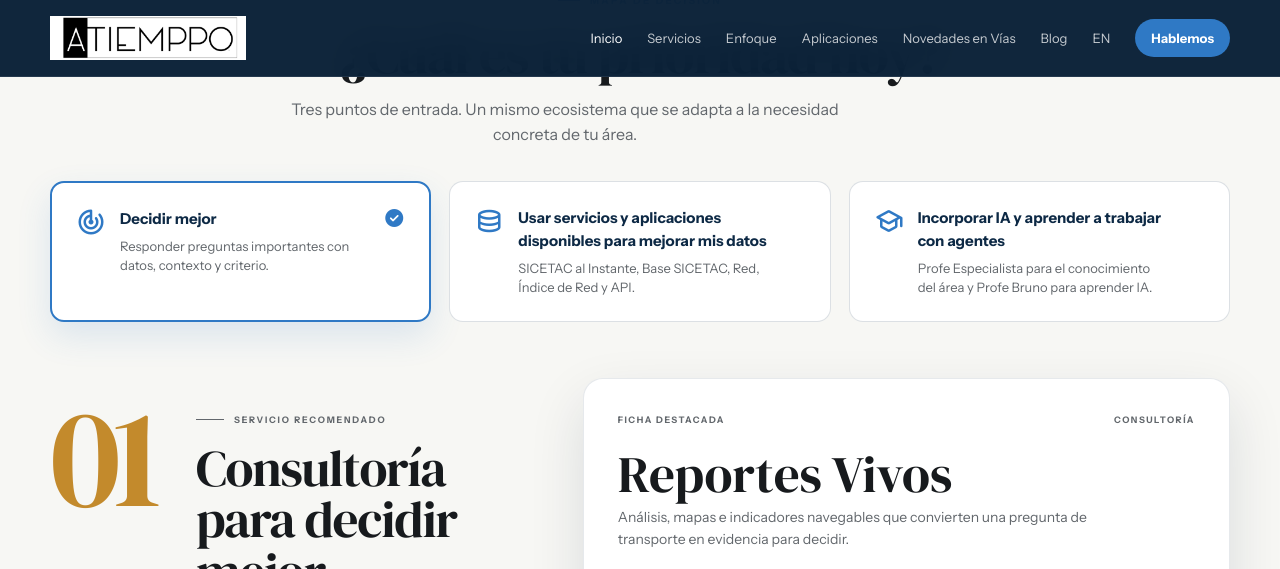
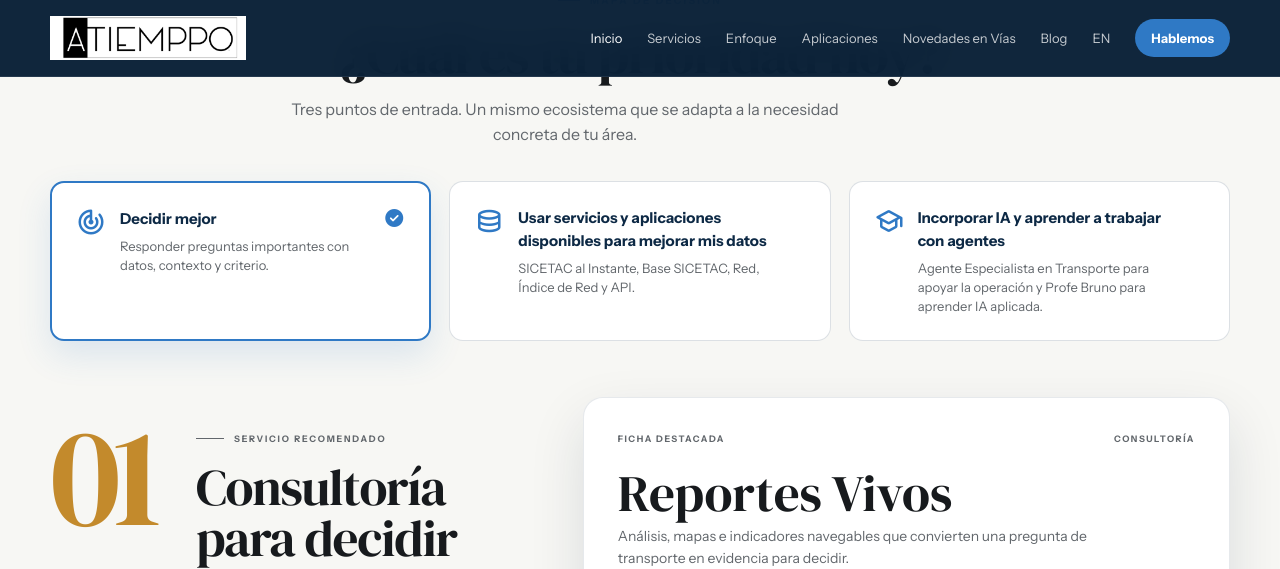
Before and after one commit to imatjuanmatiz/atiemppo-web, a Jekyll site: the page built from index.html, in a window 1280 px wide and 900 px high, scrolled down 746 px, cut to the strip 0-569 px from the top of the window. Built offline with Jekyll 4.4.1, drawn with Linux system fonts in a browser that asks for light colours; some of the changed lines change nothing that is shown.

Commit message:
Afina la oferta de agentes para transporte

```diff
--- a/assets/js/home-2026.js
+++ b/assets/js/home-2026.js
@@ -33,16 +33,16 @@
     ai: {
       chapter: "03",
       title: "Incorporar IA y aprender a trabajar con agentes.",
-      description: "Combinamos profesores especializados con aprendizaje práctico de inteligencia artificial para que el equipo incorpore agentes sobre tareas reales de transporte.",
-      outcomes: ["Profe Especialista para aprender y consultar el conocimiento propio del área.", "Profe Bruno para aprender IA y construir agentes aplicados.", "Capacidades propias para continuar y escalar."],
+      description: "Combinamos conocimiento especializado en transporte con aprendizaje práctico de inteligencia artificial para que el equipo resuelva tareas reales de su operación y desarrolle capacidades propias.",
+      outcomes: ["Agente Especialista en Transporte para resolver consultas y tareas con contexto del sector.", "Profe Bruno para aprender IA aplicada al transporte y construir agentes.", "Capacidades propias para continuar y escalar."],
       serviceUrl: "#servicios",
-      category: "Aprendizaje con IA",
-      product: "Profe Especialista + Profe Bruno",
-      productDescription: "Usa un Profe Especialista para aprender y consultar el conocimiento específico de tu operación, y Profe Bruno para aprender IA y convertir ese aprendizaje en agentes aplicados.",
+      category: "Transporte e IA",
+      product: "Agente Especialista en Transporte + Profe Bruno",
+      productDescription: "El Agente Especialista en Transporte apoya consultas y tareas de la operación con contexto del sector. Profe Bruno acompaña al equipo a aprender IA aplicada y a construir sus propios agentes.",
       productImage: "/assets/images/atiemppo/mesa-trabajo-ia.png",
-      productAlt: "Mesa de trabajo con Profe Especialista y Profe Bruno",
+      productAlt: "Mesa de trabajo con un Agente Especialista en Transporte y Profe Bruno",
       productUrl: "/formacion/profe-bruno-ia-aplicada/",
-      proof: ["Profe Especialista", "Profe Bruno"]
+      proof: ["Agente Especialista", "Profe Bruno"]
     }
   };
 
--- a/index.html
+++ b/index.html
@@ -96,7 +96,7 @@
         <div class="journey-tabs" role="tablist" aria-label="Puntos de entrada ATIEMPPO">
           <button class="journey-card" id="priority-decision" type="button" role="tab" aria-selected="true" aria-controls="recommended-chapter" tabindex="0" data-priority="decision"><span class="material-symbols-rounded" aria-hidden="true">track_changes</span><span><strong>Decidir mejor</strong><small>Responder preguntas importantes con datos, contexto y criterio.</small></span><span class="material-symbols-rounded journey-check" aria-hidden="true">check_circle</span></button>
           <button class="journey-card" id="priority-data" type="button" role="tab" aria-selected="false" aria-controls="recommended-chapter" tabindex="-1" data-priority="data"><span class="material-symbols-rounded" aria-hidden="true">database</span><span><strong>Usar servicios y aplicaciones disponibles para mejorar mis datos</strong><small>SICETAC al Instante, Base SICETAC, Red, Índice de Red y API.</small></span><span class="material-symbols-rounded journey-check" aria-hidden="true">check_circle</span></button>
-          <button class="journey-card" id="priority-ai" type="button" role="tab" aria-selected="false" aria-controls="recommended-chapter" tabindex="-1" data-priority="ai"><span class="material-symbols-rounded" aria-hidden="true">school</span><span><strong>Incorporar IA y aprender a trabajar con agentes</strong><small>Profe Especialista para el conocimiento del área y Profe Bruno para aprender IA.</small></span><span class="material-symbols-rounded journey-check" aria-hidden="true">check_circle</span></button>
+          <button class="journey-card" id="priority-ai" type="button" role="tab" aria-selected="false" aria-controls="recommended-chapter" tabindex="-1" data-priority="ai"><span class="material-symbols-rounded" aria-hidden="true">school</span><span><strong>Incorporar IA y aprender a trabajar con agentes</strong><small>Agente Especialista en Transporte para apoyar la operación y Profe Bruno para aprender IA aplicada.</small></span><span class="material-symbols-rounded journey-check" aria-hidden="true">check_circle</span></button>
         </div>
       </div>
     </section>
@@ -173,6 +173,6 @@
   </main>
 
   <footer class="site-footer"><div class="container footer-shell"><small>&copy; 2026 ATIEMPPO S.A.S. · Bogotá, Colombia · atiemppo.com</small><nav class="footer-nav" aria-label="Enlaces del pie"><a href="/">Inicio</a><a href="#servicios">Servicios</a><a href="/enfoque/">Enfoque</a><a href="#aplicaciones">Aplicaciones</a><a href="/novedades-en-vias/">Novedades en Vías</a><a href="/blog/">Blog</a><a href="/llms.txt">llms.txt</a></nav></div></footer>
-  <script src="/assets/js/home-2026.js" defer></script>
+  <script src="/assets/js/home-2026.js?v=20260821-3" defer></script>
 </body>
 </html>
```
